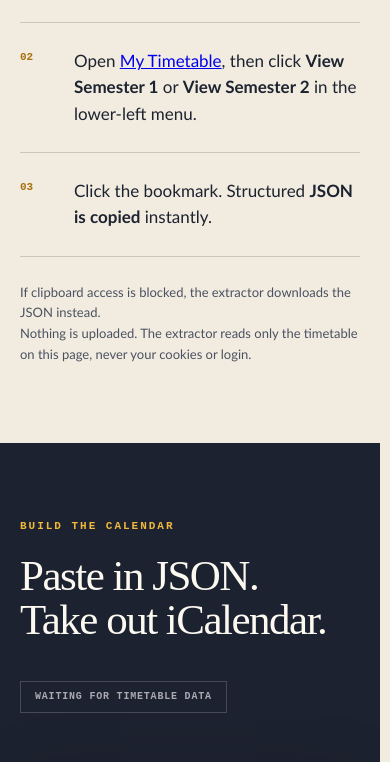
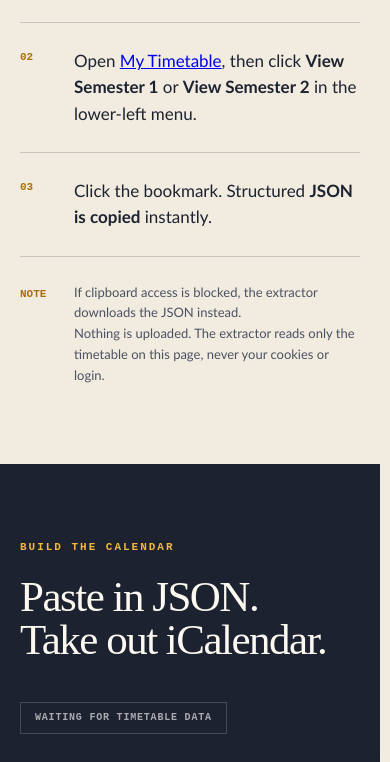
Before and after one commit to GeniusLv2006/uol-timetables, a website with bundled scripts: page index.html in a window 390 px wide. Shown: the part 1833-2595 px from the top of the page. Built offline with nearby package versions, Linux system fonts and the light colour scheme.

Commit message:
style: label the extractor note in the step grid

```diff
--- a/index.html
+++ b/index.html
@@ -98,10 +98,13 @@
                 <p>Click the bookmark. Structured <strong>JSON is copied</strong> instantly.</p>
               </li>
             </ol>
-            <p class="privacy-note">
-              If clipboard access is blocked, the extractor downloads the JSON instead.<br />
-              Nothing is uploaded. The extractor reads only the timetable on this page, never your cookies or login.
-            </p>
+            <div class="privacy-note">
+              <span>Note</span>
+              <p>
+                If clipboard access is blocked, the extractor downloads the JSON instead.<br />
+                Nothing is uploaded. The extractor reads only the timetable on this page, never your cookies or login.
+              </p>
+            </div>
           </div>
         </div>
       </section>
--- a/styles.css
+++ b/styles.css
@@ -336,7 +336,9 @@ h1 {
 .instructions li { display: grid; grid-template-columns: 54px 1fr; padding: 25px 0; border-bottom: 1px solid var(--line); }
 .instructions li span { color: var(--gold-deep); font: 700 11px/1.7 var(--mono); }
 .instructions li p { margin: 0; font-size: 17px; line-height: 1.55; }
-.privacy-note { margin: 25px 0 0 54px; color: var(--ink-soft); font-size: 13px; line-height: 1.6; }
+.privacy-note { display: grid; grid-template-columns: 54px 1fr; align-items: baseline; margin: 25px 0 0; }
+.privacy-note span { color: var(--gold-deep); font: 700 11px/1.7 var(--mono); text-transform: uppercase; }
+.privacy-note p { margin: 0; color: var(--ink-soft); font-size: 13px; line-height: 1.6; }
 .ios-import-note {
   margin: 24px 0 0;
   padding: 14px 16px;
@@ -1108,7 +1110,6 @@ textarea:focus { border-color: var(--gold); }
   .section-heading h2 { font-size: 43px; }
   .extract-grid { grid-template-columns: minmax(0, 1fr); }
   .bookmark-ticket { box-shadow: 8px 8px 0 var(--ink); }
-  .privacy-note { margin-left: 0; }
   .input-panel, .output-panel { padding: 26px 20px; }
   .panel-header { align-items: flex-start; }
   .panel-actions { flex-direction: column; gap: 8px; }
```
